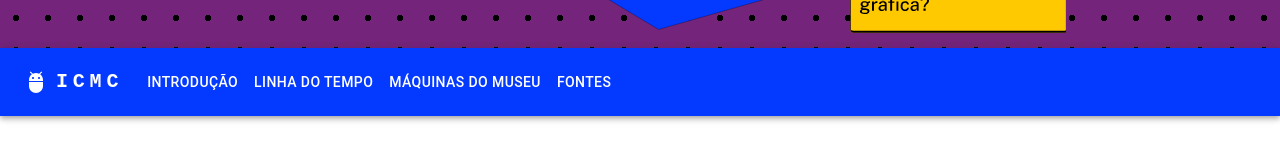
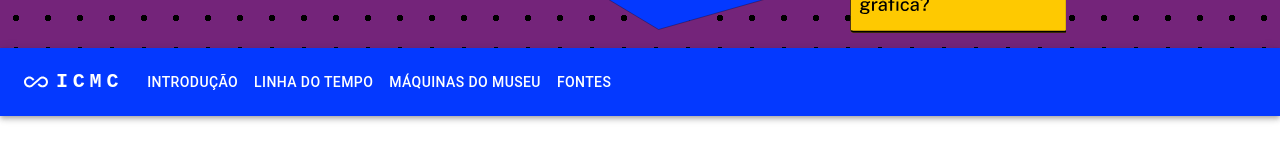
Before and after one commit to FelipeVolkweis/ev-hist, a React (Vite) app in the folder cg-front/: page / in a window 1280 px wide. Shown: the part 254-405 px from the top of the page. Built offline with nearby package versions, Linux system fonts and the light colour scheme.

Commit message:
navbar allinclusion icon

```diff
--- a/cg-front/src/components/NavBar/index.tsx
+++ b/cg-front/src/components/NavBar/index.tsx
@@ -9,7 +9,7 @@
 import Container from '@mui/material/Container';
 import Button from '@mui/material/Button';
 import MenuItem from '@mui/material/MenuItem';
-import AdbIcon from '@mui/icons-material/Adb';
+import AllInclusiveIcon from '@mui/icons-material/AllInclusive';
 
 interface NavPage {
     page: string,
@@ -49,7 +49,7 @@
     <AppBar position="static" sx={{background: "#0439FF"}}>
       <Container maxWidth="xl">
         <Toolbar disableGutters>
-          <AdbIcon sx={{ display: { xs: 'none', md: 'flex' }, mr: 1 }} />
+          <AllInclusiveIcon sx={{ display: { xs: 'none', md: 'flex' }, mr: 1 }} />
           <Typography
             variant="h6"
             noWrap
@@ -106,7 +106,7 @@
               ))}
             </Menu>
           </Box>
-          <AdbIcon sx={{ display: { xs: 'flex', md: 'none' }, mr: 1 }} />
+          <AllInclusiveIcon sx={{ display: { xs: 'flex', md: 'none' }, mr: 1 }} />
           <Typography
             variant="h5"
             noWrap
```
